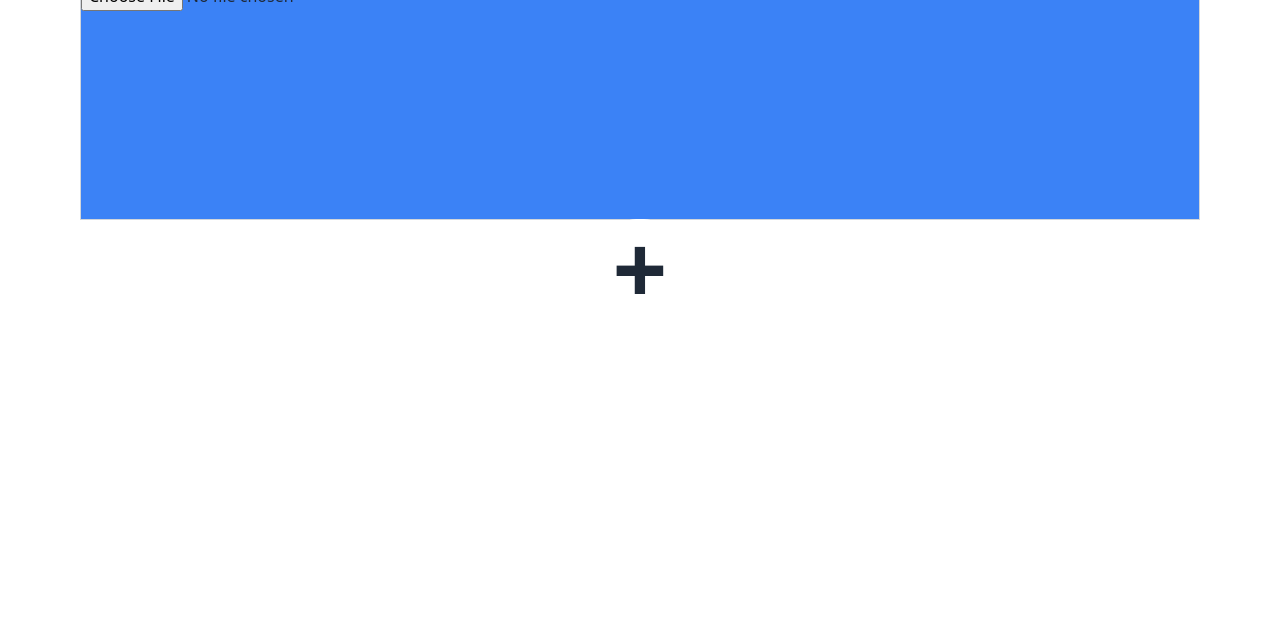
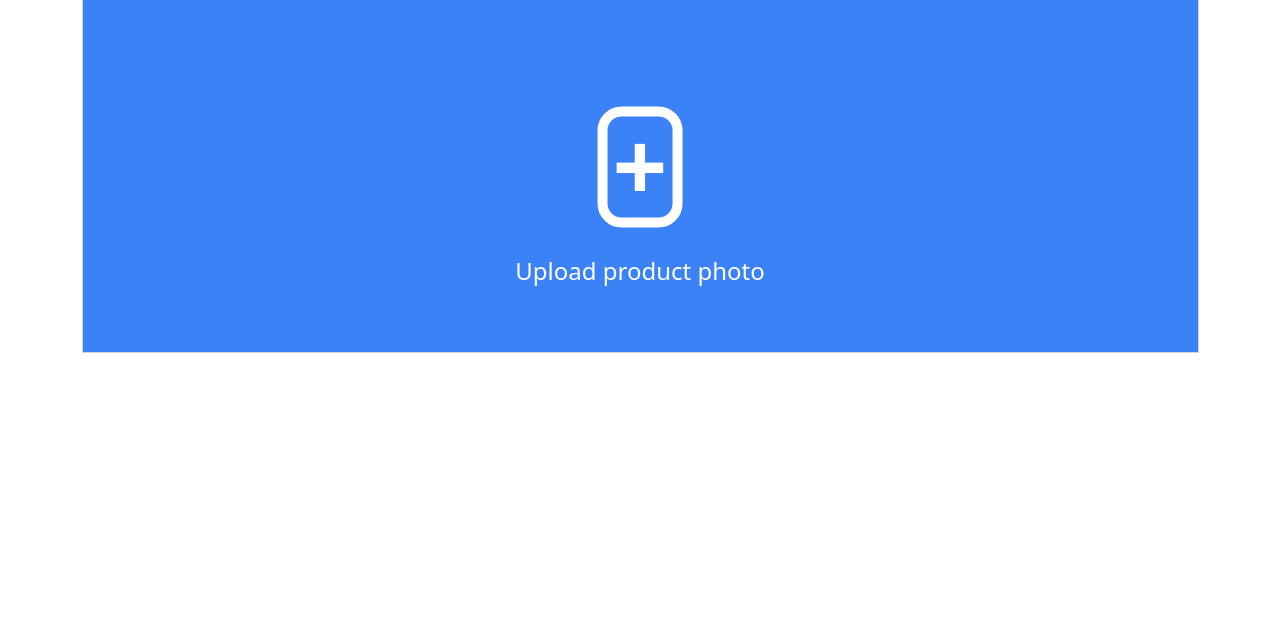
Before and after one commit to akhterjawad/Buy-and-sell-Figma-project, a plain HTML site: page home.html in a window 1280 px wide. Shown: the part 156-800 px from the top of the page. Drawn offline with nearby package versions, Linux system fonts and the light colour scheme.

Commit message:
55% complete

```diff
--- a/home.html
+++ b/home.html
@@ -1,5 +1,6 @@
 <!DOCTYPE html>
 <html lang="en">
+
 <head>
     <meta charset="UTF-8">
     <meta name="viewport" content="width=device-width, initial-scale=1.0">
@@ -10,25 +11,42 @@
             padding: 0;
             box-sizing: border-box;
         }
-        .div-icon{
-            position:relative
-            /* z-index: -100 !important; */
+
+        .div-photo {
+            position: relative;
+        }
+        .div-icon {
+            position: absolute;
+            top: 50%;
+            left: 50%;
+            transform: translate(-50%, -50%);
+            cursor: pointer;
         }
 
+        input[type="file"] {
+            position: absolute;
+            top: 0;
+            left: 0;
+            cursor: pointer;
+        }
     </style>
     <link href="https://cdn.jsdelivr.net/npm/daisyui@4.12.10/dist/full.min.css" rel="stylesheet" type="text/css" />
 </head>
+
 <body>
     <div class="bg-blue-500 navbar border flex justify-start items-center h-16 text-2xl sm:text-3xl">
         <p class="ml-5 text-white">Buy / Sells Corner</p>
     </div>
-<h1 class="text-4xl text-center mt-8 font-semibold" >Post AD</h1>
-<div class="border flex flex-wrap justify-center items-center bg-blue-500 h-[15rem] border-gray-300 ml-20 mr-20 div-photo">
-<input type="file" class="opacity-100 h-full w-full">
-<div class="border-white div-icon border rounded-3xl text-8xl font-bold">+</div>
+    <h1 class="text-4xl text-center mt-8 font-semibold">Post AD</h1>
+    <div
+        class="border w-[1117px] m-auto flex flex-wrap justify-center items-center bg-blue-500 h-[373px] border-gray-300 div-photo">
+        <input type="file" id="file-input" class="opacity-0 absolute h-full w-full">
+        <div class="pt-[0px] pb-[5px] pl-[5px] pr-[5px] border-white div-icon border rounded-3xl border-[10px] text-8xl font-bold text-white" onclick="document.getElementById('file-input').click()">+</div>
+        <div class="text-white mt-[13rem] text-[1.5rem]">Upload product photo</div>
     </div>
     <!-- <button class="button">logout</button> -->
     <script type="module" src="./home.js"></script>
     <script src="https://cdn.tailwindcss.com"></script>
 </body>
+
 </html>
```
Lines whose indentation alone changed are shown as unchanged.
